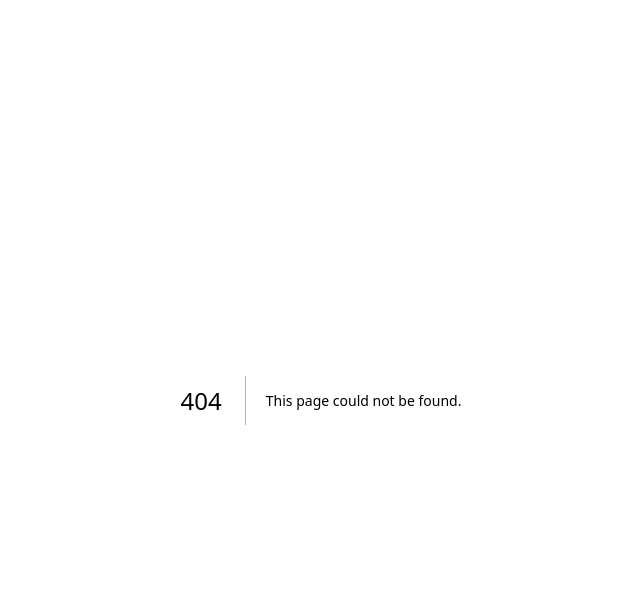
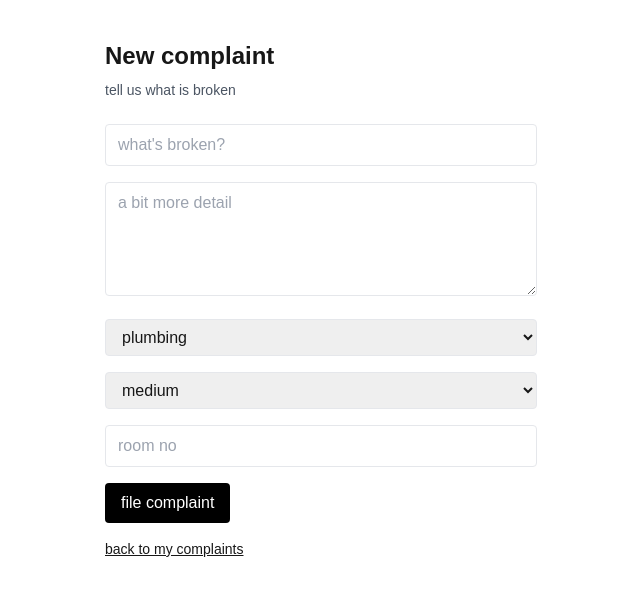
Before and after one commit to sanjana2505006/hosteldesk, a Next.js app: page /tickets/new in a window 1280 px wide. Before the commit this address had no page. Shown: the top 596 px of the page, without its empty margins (319-959 px from the left). Built offline with nearby package versions, Linux system fonts and the light colour scheme; no server answers; the database is empty; sample sign-in values are in the browser's storage.

Commit message:
students can file a complaint

```diff
--- /dev/null
+++ b/app/api/tickets/route.ts
@@ -0,0 +1,44 @@
+import { getServerSession } from "next-auth";
+import { NextResponse } from "next/server";
+import { authOptions } from "@/lib/auth";
+import { prisma } from "@/lib/prisma";
+
+export async function POST(req: Request) {
+  const session = await getServerSession(authOptions);
+  if (!session?.user?.id) {
+    return NextResponse.json({ error: "login first" }, { status: 401 });
+  }
+
+  const me = await prisma.user.findUnique({
+    where: { id: session.user.id },
+  });
+
+  if (!me?.hostelId) {
+    return NextResponse.json({ error: "your account has no hostel" }, { status: 400 });
+  }
+
+  const body = await req.json();
+  const title = String(body.title || "").trim();
+  const description = String(body.description || "").trim();
+  const category = String(body.category || "").trim();
+  const priority = body.priority || "MEDIUM";
+  const roomNo = String(body.roomNo || me.roomNo || "").trim();
+
+  if (!title || !description || !category || !roomNo) {
+    return NextResponse.json({ error: "fill all the fields" }, { status: 400 });
+  }
+
+  const ticket = await prisma.ticket.create({
+    data: {
+      title,
+      description,
+      category,
+      priority,
+      roomNo,
+      hostelId: me.hostelId,
+      createdById: me.id,
+    },
+  });
+
+  return NextResponse.json({ ticket });
+}
--- a/app/page.tsx
+++ b/app/page.tsx
@@ -21,7 +21,11 @@ export default async function Home() {
       <div className="mt-6 text-sm">
         {session?.user ? (
           <p>
-            logged in as {session.user.name} ({session.user.role}) · <LogoutButton />
+            logged in as {session.user.name} ({session.user.role}) ·{" "}
+            <Link href="/tickets" className="underline">
+              my complaints
+            </Link>{" "}
+            · <LogoutButton />
           </p>
         ) : (
           <p>
--- /dev/null
+++ b/app/tickets/new/form.tsx
@@ -0,0 +1,75 @@
+"use client";
+
+import Link from "next/link";
+import { useRouter } from "next/navigation";
+import { useState } from "react";
+
+export function NewTicketForm({ defaultRoom }: { defaultRoom: string }) {
+  const router = useRouter();
+  const [error, setError] = useState("");
+  const [loading, setLoading] = useState(false);
+
+  async function handleSubmit(e: React.FormEvent<HTMLFormElement>) {
+    e.preventDefault();
+    setLoading(true);
+    setError("");
+
+    const form = new FormData(e.currentTarget);
+    const res = await fetch("/api/tickets", {
+      method: "POST",
+      headers: { "Content-Type": "application/json" },
+      body: JSON.stringify({
+        title: form.get("title"),
+        description: form.get("description"),
+        category: form.get("category"),
+        priority: form.get("priority"),
+        roomNo: form.get("roomNo"),
+      }),
+    });
+    const data = await res.json();
+    setLoading(false);
+
+    if (!res.ok) {
+      setError(data.error || "could not file complaint");
+      return;
+    }
+
+    router.push("/tickets");
+    router.refresh();
+  }
+
+  return (
+    <form onSubmit={handleSubmit} className="mt-6 space-y-4">
+      <input name="title" placeholder="what's broken?" required className="w-full rounded border px-3 py-2" />
+      <textarea
+        name="description"
+        placeholder="a bit more detail"
+        required
+        rows={4}
+        className="w-full rounded border px-3 py-2"
+      />
+      <select name="category" className="w-full rounded border px-3 py-2">
+        <option value="plumbing">plumbing</option>
+        <option value="electrical">electrical</option>
+        <option value="wifi">wifi</option>
+        <option value="furniture">furniture</option>
+        <option value="other">other</option>
+      </select>
+      <select name="priority" defaultValue="MEDIUM" className="w-full rounded border px-3 py-2">
+        <option value="LOW">low</option>
+        <option value="MEDIUM">medium</option>
+        <option value="HIGH">high</option>
+      </select>
+      <input name="roomNo" defaultValue={defaultRoom} placeholder="room no" required className="w-full rounded border px-3 py-2" />
+      {error ? <p className="text-sm text-red-600">{error}</p> : null}
+      <button disabled={loading} className="rounded bg-black px-4 py-2 text-white disabled:opacity-50">
+        {loading ? "filing..." : "file complaint"}
+      </button>
+      <p className="text-sm">
+        <Link href="/tickets" className="underline">
+          back to my complaints
+        </Link>
+      </p>
+    </form>
+  );
+}
--- /dev/null
+++ b/app/tickets/new/page.tsx
@@ -0,0 +1,24 @@
+import { getServerSession } from "next-auth";
+import { redirect } from "next/navigation";
+import { authOptions } from "@/lib/auth";
+import { prisma } from "@/lib/prisma";
+import { NewTicketForm } from "./form";
+
+export default async function NewTicketPage() {
+  const session = await getServerSession(authOptions);
+  if (!session?.user?.id) {
+    redirect("/login");
+  }
+
+  const me = await prisma.user.findUnique({
+    where: { id: session.user.id },
+  });
+
+  return (
+    <main className="mx-auto max-w-lg p-10">
+      <h1 className="text-2xl font-bold">New complaint</h1>
+      <p className="mt-2 text-sm text-gray-600">tell us what is broken</p>
+      <NewTicketForm defaultRoom={me?.roomNo || ""} />
+    </main>
+  );
+}
--- /dev/null
+++ b/app/tickets/page.tsx
@@ -0,0 +1,49 @@
+import Link from "next/link";
+import { getServerSession } from "next-auth";
+import { redirect } from "next/navigation";
+import { authOptions } from "@/lib/auth";
+import { prisma } from "@/lib/prisma";
+
+export default async function TicketsPage() {
+  const session = await getServerSession(authOptions);
+  if (!session?.user?.id) {
+    redirect("/login");
+  }
+
+  const tickets = await prisma.ticket.findMany({
+    where: { createdById: session.user.id },
+    orderBy: { createdAt: "desc" },
+  });
+
+  return (
+    <main className="mx-auto max-w-2xl p-10">
+      <div className="flex items-center justify-between">
+        <h1 className="text-2xl font-bold">My complaints</h1>
+        <Link href="/tickets/new" className="rounded bg-black px-3 py-2 text-sm text-white">
+          new complaint
+        </Link>
+      </div>
+
+      {tickets.length === 0 ? (
+        <p className="mt-6 text-sm text-gray-600">nothing filed yet</p>
+      ) : (
+        <ul className="mt-6 space-y-3">
+          {tickets.map((t) => (
+            <li key={t.id} className="rounded border p-4">
+              <p className="font-medium">{t.title}</p>
+              <p className="mt-1 text-sm text-gray-600">
+                {t.category} · {t.roomNo} · {t.status.toLowerCase()}
+              </p>
+            </li>
+          ))}
+        </ul>
+      )}
+
+      <p className="mt-6 text-sm">
+        <Link href="/" className="underline">
+          back home
+        </Link>
+      </p>
+    </main>
+  );
+}
```
